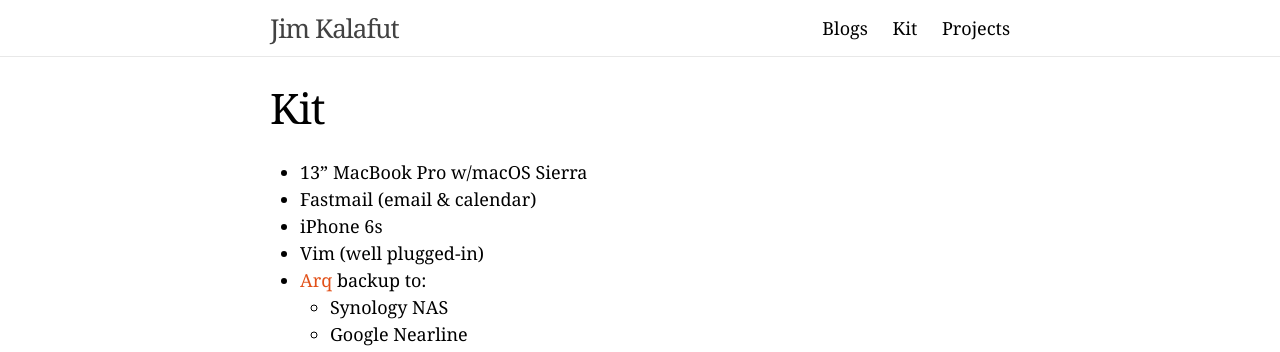
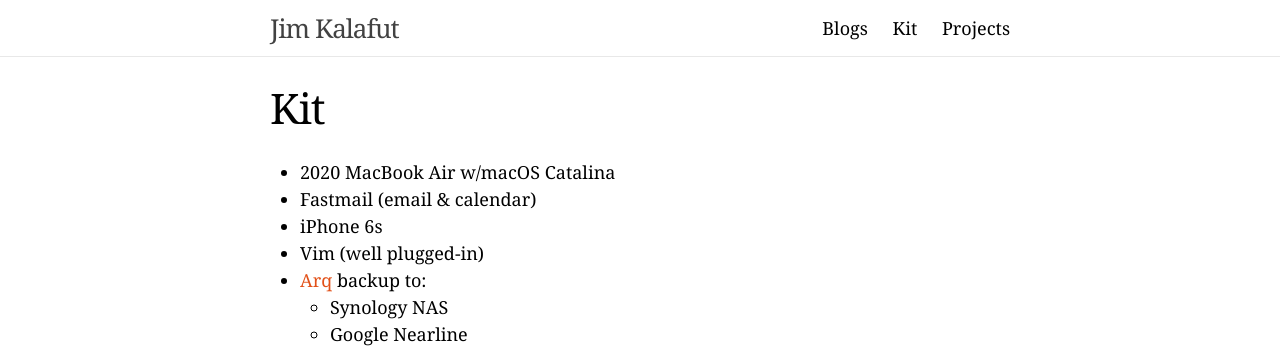
Before and after one commit to kalafut/kalafut.github.io, a Jekyll site: the page built from kit.md, in a window 1280 px wide. Shown: the top 352 px of the page. Built offline with Jekyll 4.4.1, drawn with Linux system fonts in a browser that asks for light colours.

Commit message:
Update kit.md

```diff
--- a/kit.md
+++ b/kit.md
@@ -3,7 +3,7 @@ title: "Kit"
 layout: page
 ---
 
-- 13" MacBook Pro w/macOS Sierra
+- 2020 MacBook Air w/macOS Catalina
 - Fastmail (email & calendar)
 - iPhone 6s
 - Vim (well plugged-in)
```
